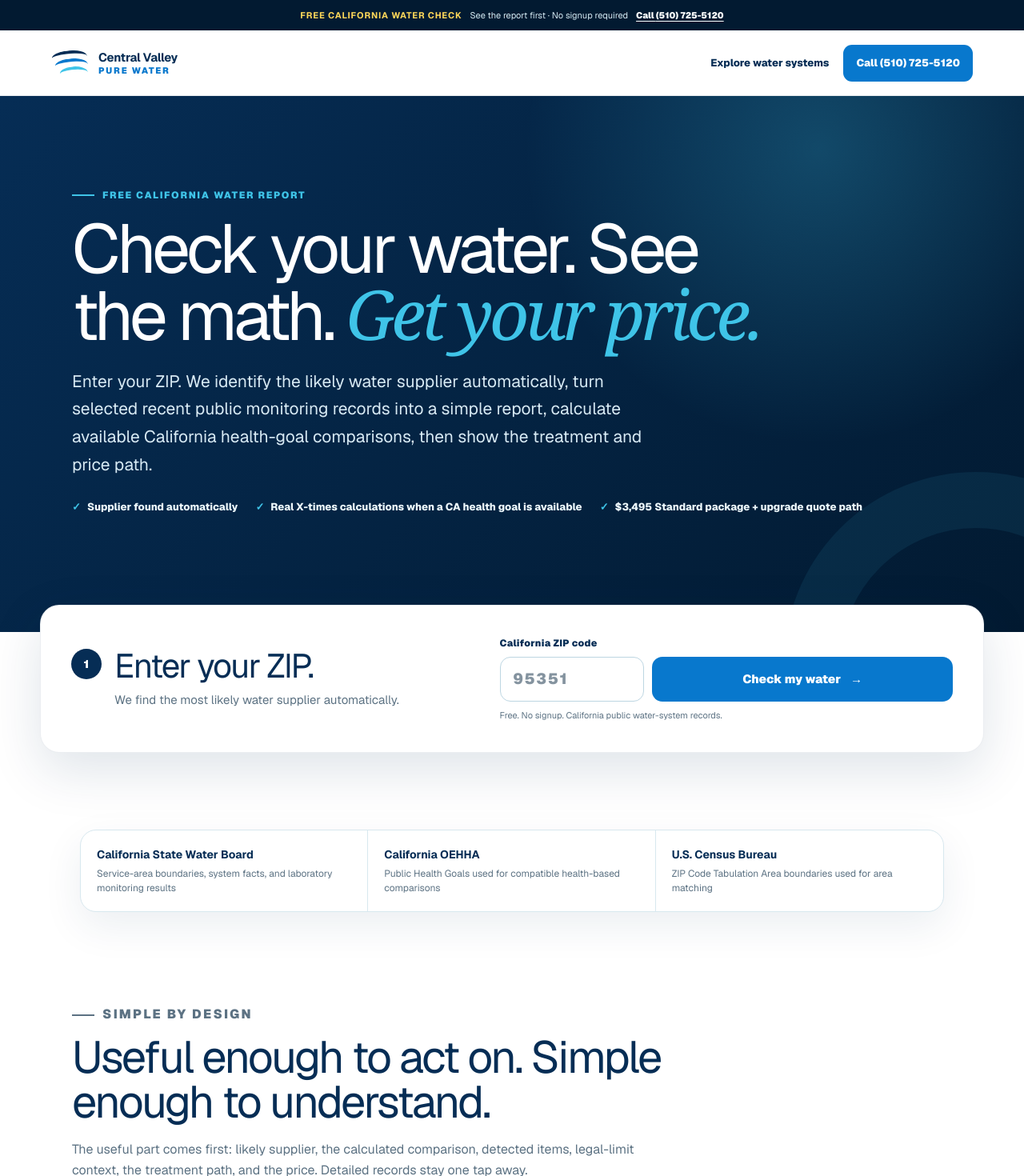
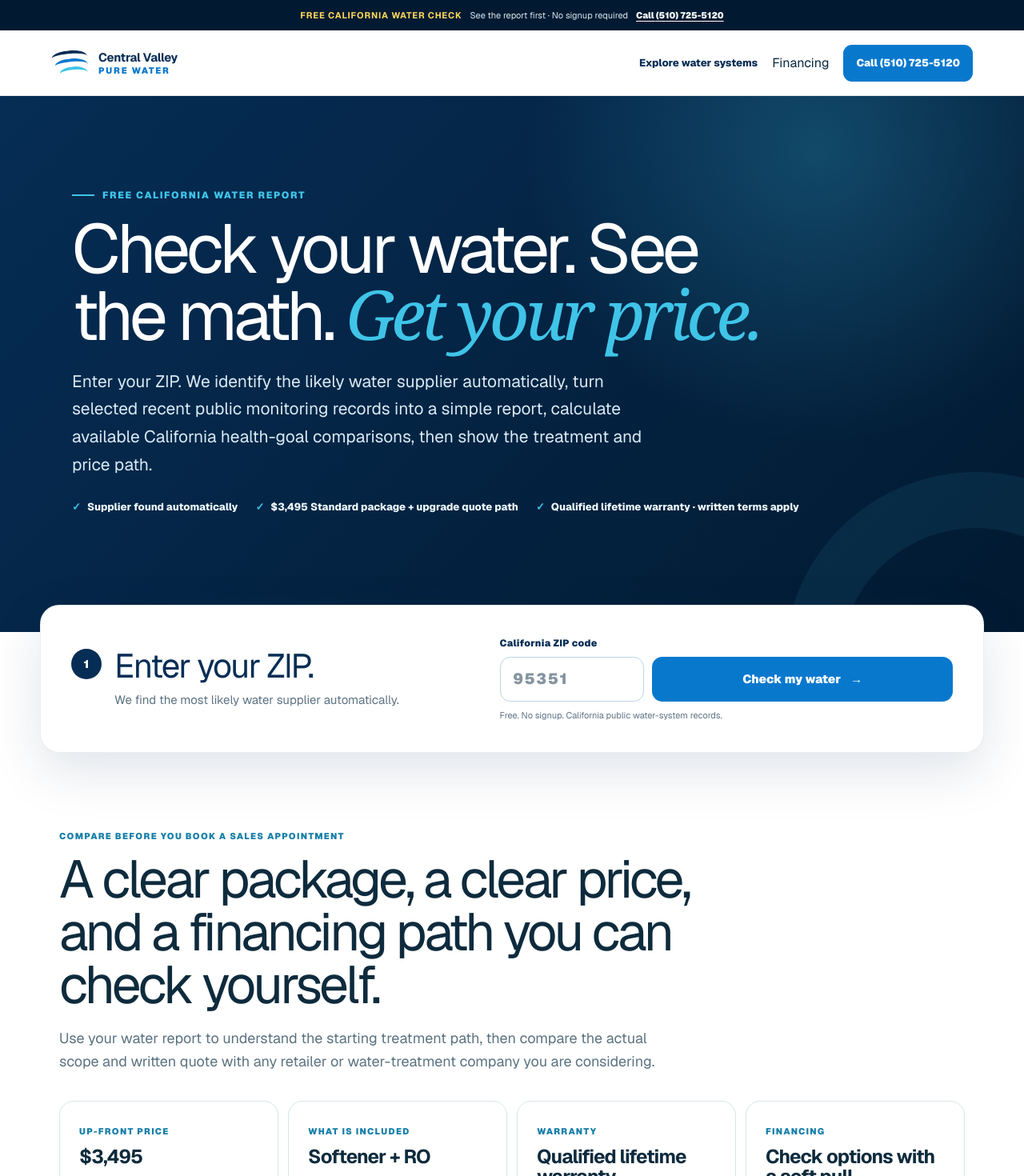
Before and after one commit to supremeprobuilders-art/central-valley-pure-water, a Next.js app: page /water-check in a window 1280 px wide. Shown: the top 1470 px of the page at 80% size. Built offline with nearby package versions, Linux system fonts and the light colour scheme.

Commit message:
Add referral, financing, and value comparison to Water Check

```diff
--- a/app/water-check/page.tsx
+++ b/app/water-check/page.tsx
@@ -1,6 +1,7 @@
 import type { Metadata } from "next";
 import Link from "next/link";
 
+import { ReferralValuePanel } from "./referral-value-panel";
 import { SalesWaterCheckV3 } from "./sales-water-check-v3";
 import { PHONE_DISPLAY, PHONE_HREF } from "./water-check-data";
 import styles from "./water-check.module.css";
@@ -56,6 +57,11 @@ const faqs = [
     question: "How does the checker recommend a system?",
     answer:
       "The report uses detected analytes, hard-water indicators, sampling context, and listed limits to identify a practical treatment starting point. Final equipment sizing and any contaminant-reduction claims still depend on the exact model, home demand, current water conditions, and installation details.",
+  },
+  {
+    question: "Can I check financing without hurting my credit score?",
+    answer:
+      "Hearth states that its prequalification process uses a soft credit inquiry that does not affect your credit score. If you choose to move forward with a lender offer, additional lender steps may include a hard credit inquiry. Approval, rates, terms, fees, and monthly payments depend on the lender and applicant.",
   },
   {
     question: "Does the checker cover private wells?",
@@ -117,6 +123,7 @@ export default function WaterCheckPage() {
         <Link href="/" aria-label="Central Valley Pure Water home"><BrandMark /></Link>
         <div className={styles.headerActions}>
           <Link href="/#systems">Explore water systems</Link>
+          <Link href="/financing">Financing</Link>
           <a className={styles.headerCall} href={PHONE_HREF}>Call {PHONE_DISPLAY}</a>
         </div>
       </header>
@@ -130,13 +137,15 @@ export default function WaterCheckPage() {
           </p>
           <ul className={styles.heroNotes} aria-label="Water check highlights">
             <li><span>✓</span> Supplier found automatically</li>
-            <li><span>✓</span> Real X-times calculations when a CA health goal is available</li>
             <li><span>✓</span> $3,495 Standard package + upgrade quote path</li>
+            <li><span>✓</span> Qualified lifetime warranty · written terms apply</li>
           </ul>
         </div>
       </section>
 
+      <ReferralValuePanel variant="banner" />
       <SalesWaterCheckV3 />
+      <ReferralValuePanel variant="value" />
 
       <section className={styles.sourceStrip} aria-label="Official public data sources">
         <div><strong>California State Water Board</strong><span>Service-area boundaries, system facts, and laboratory monitoring results</span></div>
```
